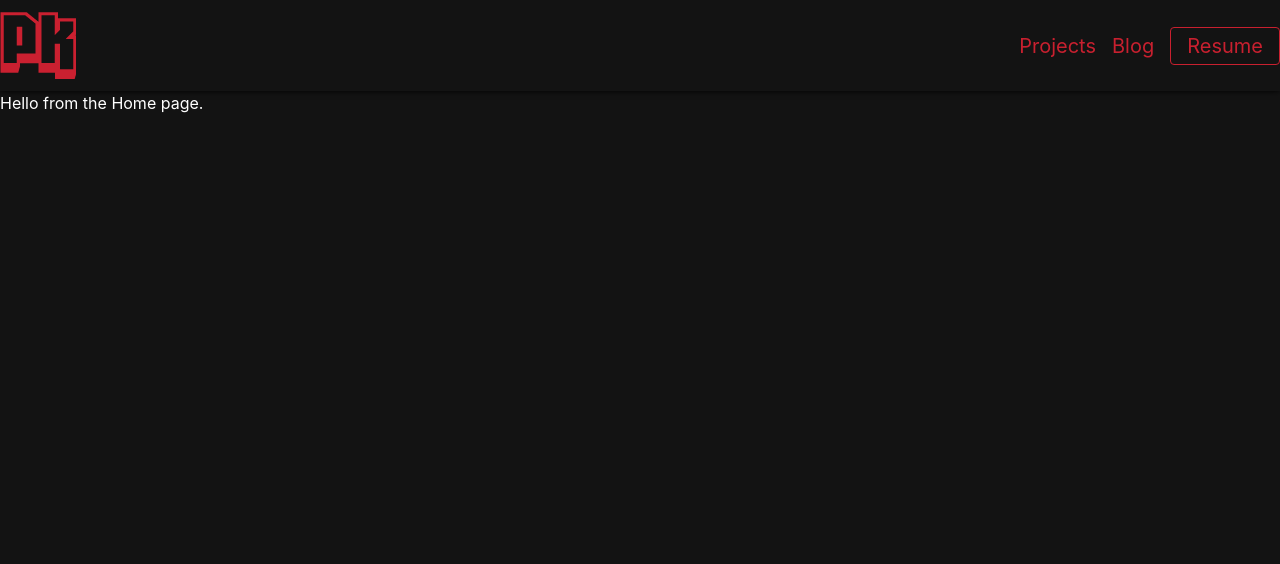
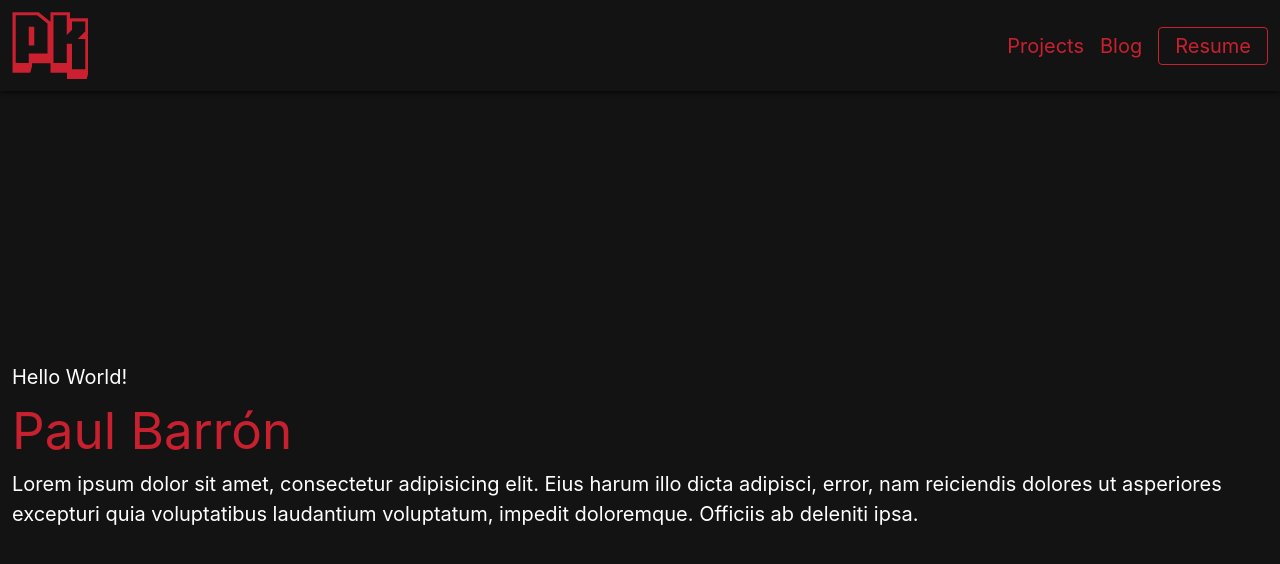
Before and after one commit to PudparK/pudpark-dev, a React (Create React App) app: page / in a window 1280 px wide. Shown: the top 564 px of the page. Built offline with nearby package versions, Linux system fonts and the light colour scheme.

Commit message:
Added header-text class. Calc h-screen (override). Fixed text-red.

```diff
--- a/src/App.js
+++ b/src/App.js
@@ -11,7 +11,7 @@ function App() {
     <Router>
       <div>
         <Header />
-        <div className="container mx-auto">
+        <div className="container mx-auto px-3">
           <Routes />
         </div>
       </div>
--- a/src/component/layout-component/Header/Header.js
+++ b/src/component/layout-component/Header/Header.js
@@ -30,7 +30,7 @@ export default class Header extends React.Component {
 
     return (
       <nav className="py-3">
-        <div className="items-center justify-between flex-wrap flex container mx-auto">
+        <div className="items-center justify-between flex-wrap flex container mx-auto px-3">
           <div className="flex items-center flex-shrink-0 mr-6">
             <Link to="/" onClick={this.toggleClose}>
               <img src={logo} alt="PudparK Developer" />
--- a/src/index.css
+++ b/src/index.css
@@ -25,5 +25,13 @@ code {
 }
 
 .text-red {
-  color: var(#C8202F);
+  color: var(--primary-red);
 }
+
+.h-screen {
+  height: calc(100vh - 91px);
+}
+
+.header-text {
+  font-size: calc(28px + 0.5vh + 1.5vw);
+}
--- a/src/page/home/Home.js
+++ b/src/page/home/Home.js
@@ -1,7 +1,20 @@
-import React from 'react';
+import React from "react";
 
 export default class Home extends React.Component {
   render() {
-    return 'Hello from the Home page.';
+    return (
+      <>
+        <div className="h-screen flex flex-col justify-center">
+          <h3 className="text-xl">Hello World!</h3>
+          <h1 className="header-text text-red">Paul Barrón</h1>
+          <p className="text-xl">
+            Lorem ipsum dolor sit amet, consectetur adipisicing elit. Eius harum
+            illo dicta adipisci, error, nam reiciendis dolores ut asperiores
+            excepturi quia voluptatibus laudantium voluptatum, impedit
+            doloremque. Officiis ab deleniti ipsa.
+          </p>
+        </div>
+      </>
+    );
   }
 }
```
Also changed, not shown: src/asset/css/main.css, src/asset/css/tailwind.css (line endings or trailing spaces).
